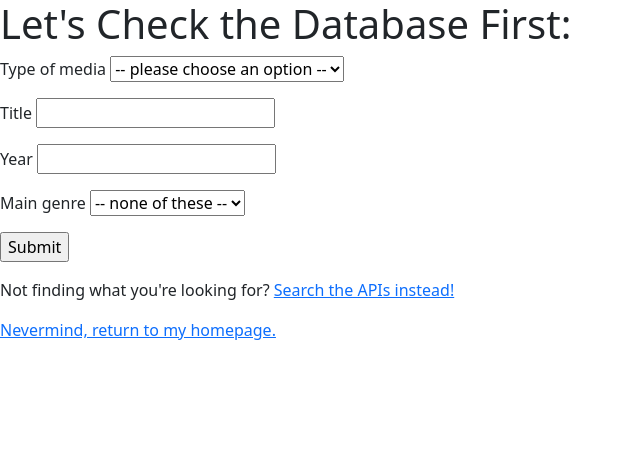
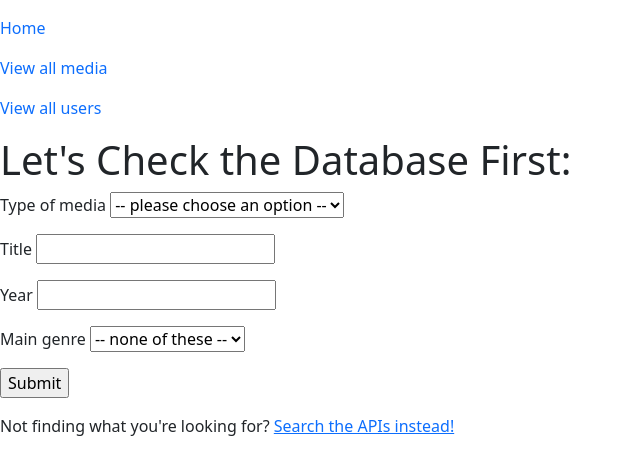
Before and after one commit to vega28/hb_project, a Flask app: page /search in a window 1280 px wide. Shown: the top 475 px of the page, without its empty margins (0-640 px from the left). Run offline with Flask 2, Linux system fonts and the light colour scheme; data that the repository does not hold is empty.

Commit message:
Update site navigation.

```diff
--- a/static/js/manage.js
+++ b/static/js/manage.js
@@ -82,6 +82,9 @@ $('.collection').on('click', (evt) => {
 })
 
 
+// TODO: add button to toggle public status of each collection.
+
+
 // When user clicks on add collection button, ask for a name and then make collection
 $('#create-collection').on('click', () => {
     $('#new-collection').html('<form id="new-collection-form">New collection name: <input type="text" id="new-collection-name"><input type="submit" id="submit-new-collection"></form>');
--- a/templates/base.html
+++ b/templates/base.html
@@ -12,6 +12,15 @@
         {{ msg }}
       </p>
     {% endfor %}
+    <nav class="navbar">
+      <div>
+          <ul class="navbar-nav">
+            <li class="nav-item"><a class="nav-link active" href="/">Home</a></li>
+            <li class="nav-item"><a class="nav-link" href="/media">View all media</a></li>
+            <li class="nav-item"><a class="nav-link" href="/users">View all users</a></li>
+          </ul>
+      </div>
+    </nav>
     {% block body %}{% endblock %}
   </body>
 </html>
--- a/templates/create_account.html
+++ b/templates/create_account.html
@@ -13,5 +13,4 @@
     <p>Profile Picture url <input type="url" name="profile_pic"></p>
     <p><input type="submit"></p>
   </form>
-  <p><a href="/">Nevermind, return to homepage.</a></p>
 {% endblock %}
--- a/templates/item_details.html
+++ b/templates/item_details.html
@@ -7,8 +7,6 @@
   <p>{{ item.description }}</p>
   <img src="{{ item.cover }}">
 
-  <p><a href="/media">Return to list of media.</a></p>
-
   {% if session.get('user_id') %}
     <form action="/review_media">
       <button type="submit" name="chosen-item" value="{{ item.item_id }}">Add to my library!</button>
--- a/templates/log_in.html
+++ b/templates/log_in.html
@@ -9,5 +9,4 @@
     <p>Password <input type="password" name="pwd"></p>
     <p><input type="submit"></p>
   </form>
-  <p><a href="/">Nevermind, return to homepage.</a></p>
 {% endblock %}
--- a/templates/media.html
+++ b/templates/media.html
@@ -13,5 +13,4 @@
 
   <img src="http://25.media.tumblr.com/368c39479619dc392ce951edfd1e324b/tumblr_mzty556vVY1qekx3go6_250.gif">
 
-  <p><a href="/">Return to homepage.</a></p>
 {% endblock %}
--- a/templates/searchpage.html
+++ b/templates/searchpage.html
@@ -52,7 +52,5 @@
 
   <p>Not finding what you're looking for? <a href="/api_search">Search the APIs instead!</a></p>
 
-
-  <p><a href="/">Nevermind, return to my homepage.</a></p>
   <script src="/static/js/search.js"></script>
 {% endblock %}
--- a/templates/user_homepage.html
+++ b/templates/user_homepage.html
@@ -8,8 +8,6 @@
 
   <ul>
     <li><a href="/log_out">Log Out</a></li>
-    <li><a href="/media">Browse all media</a></li>
-    <li><a href="/users">View all users</a></li>
     <li><a href="/search">Search for new items</a></li>
   </ul>
 
--- a/templates/users.html
+++ b/templates/users.html
@@ -9,5 +9,4 @@
         <li><a href="/users/{{ user.user_id }}">{{ user.email }}</a></li>
       {% endfor %}
   </ul>
-  <p><a href="/">Return to homepage.</a></p>
 {% endblock %}
```
Also changed, not shown: templates/homepage.html (+5 -7 lines), templates/user_details.html (+3 -5 lines).
